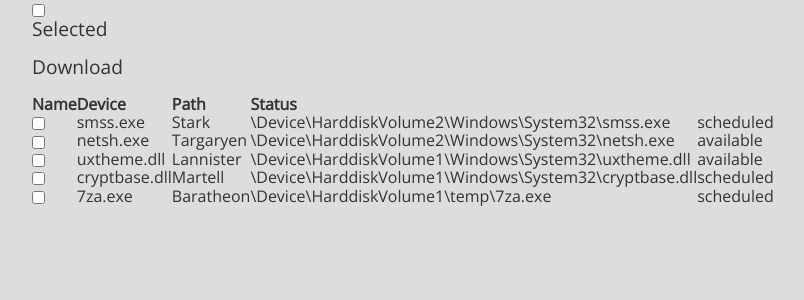
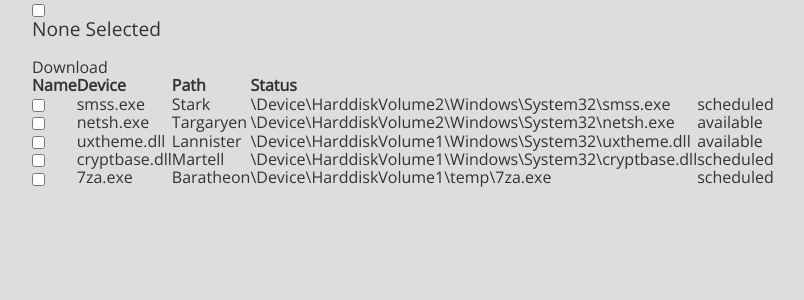
Before and after one commit to luciancarp/select-table, a React (Create React App) app: page / in a window 1280 px wide. Shown: the top 300 px of the page, without its empty margins (258-1062 px from the left). Built offline with nearby package versions, Linux system fonts and the light colour scheme.

Commit message:
Implement number of selected files and download button in Toolbar

```diff
--- a/src/components/Toolbar.js
+++ b/src/components/Toolbar.js
@@ -46,11 +46,27 @@ const Toolbar = ({
     }
   }
 
+  const handleDownload = () => {
+    let download = files
+      .filter((file) => selectedFiles.includes(file.id))
+      .map((file) => {
+        return {
+          path: file.path,
+          device: file.device,
+        }
+      })
+    window.alert(JSON.stringify(download))
+  }
+
   return (
     <Container>
       <Checkbox status={status} onChange={() => handleChange()} />
-      <h3>Selected</h3>
-      <h3>Download</h3>
+      {selectedFiles.length > 0 ? (
+        <h3>Selected {selectedFiles.length}</h3>
+      ) : (
+        <h3>None Selected</h3>
+      )}
+      <button onClick={() => handleDownload()}>Download</button>
     </Container>
   )
 }
```
